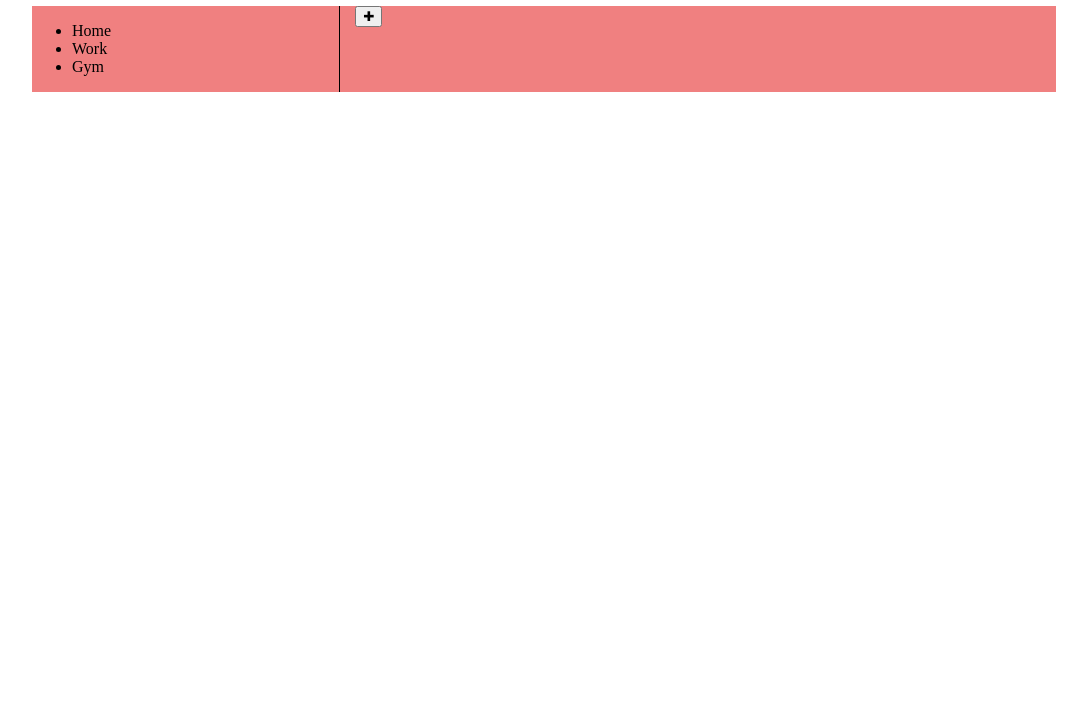
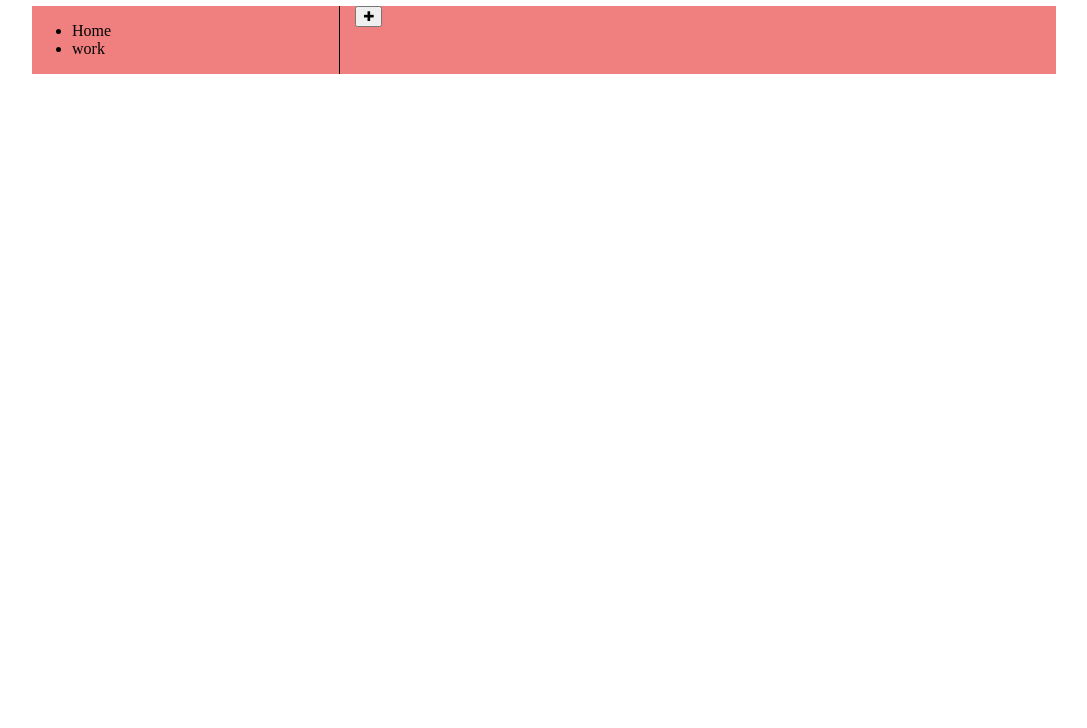
Before and after one commit to JDArciniegas/todo-odin-project, a website built with webpack: page dist/index.html in a window 1280 px wide. Shown: the part 72-800 px from the top of the page, without its empty margins (96-1183 px from the left). Built offline with nearby package versions, Linux system fonts and the light colour scheme.

Commit message:
created findProject and added allprojects array

```diff
--- a/src/components/Layout.js
+++ b/src/components/Layout.js
@@ -1,4 +1,13 @@
 import ProjectUI from "./ProjectUI";
+const addTaskButton = document.querySelector('#add-task');
+
+const taskForm = document.querySelector('#task-form');
+
+const taskContainer = document.querySelector('#project-task');
+
+addTaskButton.addEventListener('click', (e) => {
+  taskForm.classList.remove('hidden')
+})
 
 const Layout = () => {
   ProjectUI();
--- a/src/components/ProjectUI.js
+++ b/src/components/ProjectUI.js
@@ -2,8 +2,14 @@ import Project from "./Project";
 
 const ProjectUI = () => {
   // project names container
-  const projects = document.querySelector("#project-names");
-  const projectList = document.querySelector("#project-list");
+  let allProjects = [];
+  let homeProject = new Project("Home");
+  homeProject.add("laundry", "do laundry", "2023-05-01", "low");
+  let workProject = new Project("work");
+  workProject.add("report", "ninja report", "2023-04-01", "high");
+  allProjects.push(homeProject);
+  allProjects.push(workProject);
+  const projectListNames = document.querySelector("#project-list");
 
   // add project form
   const projectForm = document.querySelector("#project-form");
@@ -12,26 +18,47 @@ const ProjectUI = () => {
   // buttons
   const addProjectButton = document.querySelector("#add-new-project");
 
+  const createProject = (project) => {
+    let newProject = new Project(project);
+    return newProject;
+  };
+
+  const addProjectToList = (allProjects) => {
+    allProjects.forEach((item) => {
+      let listItem = document.createElement("li");
+      listItem.textContent = item.name;
+      projectListNames.append(listItem);
+    });
+    return projectListNames;
+  };
+
+  addProjectToList(allProjects);
+
+  const findProject = () => {
+    allProjects.forEach((project) => {
+      Object.keys(project).find((key) => {
+        if(project[key] === "Home"){
+          console.log(project);
+        };
+      })
+    })
+  };
+
+  findProject();
+
   // ****** EVENTS *****
   addProjectButton.addEventListener("click", (e) => {
     projectForm.classList.remove("hidden");
+  });
+
+  projectListNames.addEventListener("click", (e) => {
+    console.log(e.target);
   });
 
   projectForm.addEventListener("submit", (e) => {
     e.preventDefault();
     addProjectToList(projectName.value);
   });
-
-  const addProjectToList = (project) => {
-    let newProject = new Project(project);
-    let listItem = document.createElement("li");
-    listItem.textContent = newProject.name;
-    projectList.append(listItem);
-  };
-
-  addProjectToList("Home");
-  addProjectToList("Work");
-  addProjectToList("Gym");
 };
 
 export default ProjectUI;
```
Also changed, not shown: dist/index.html, dist/main.js.
